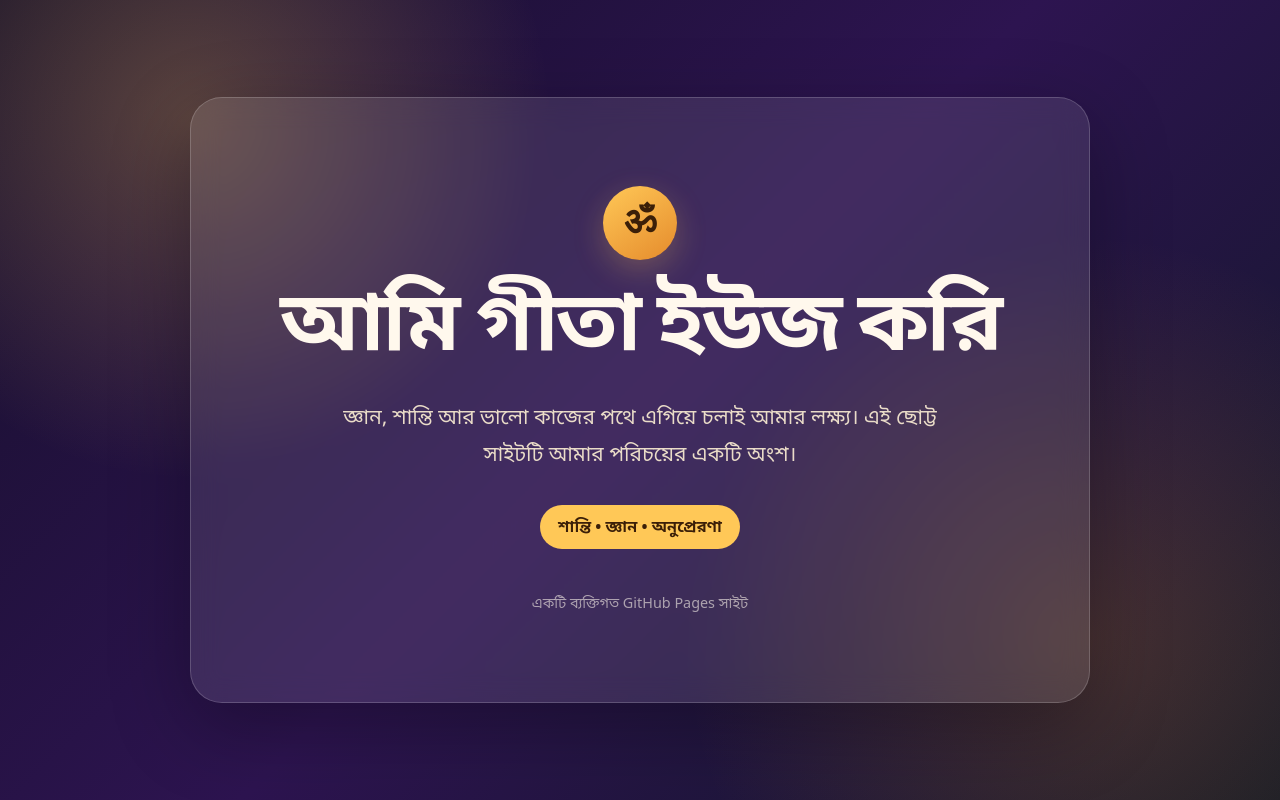
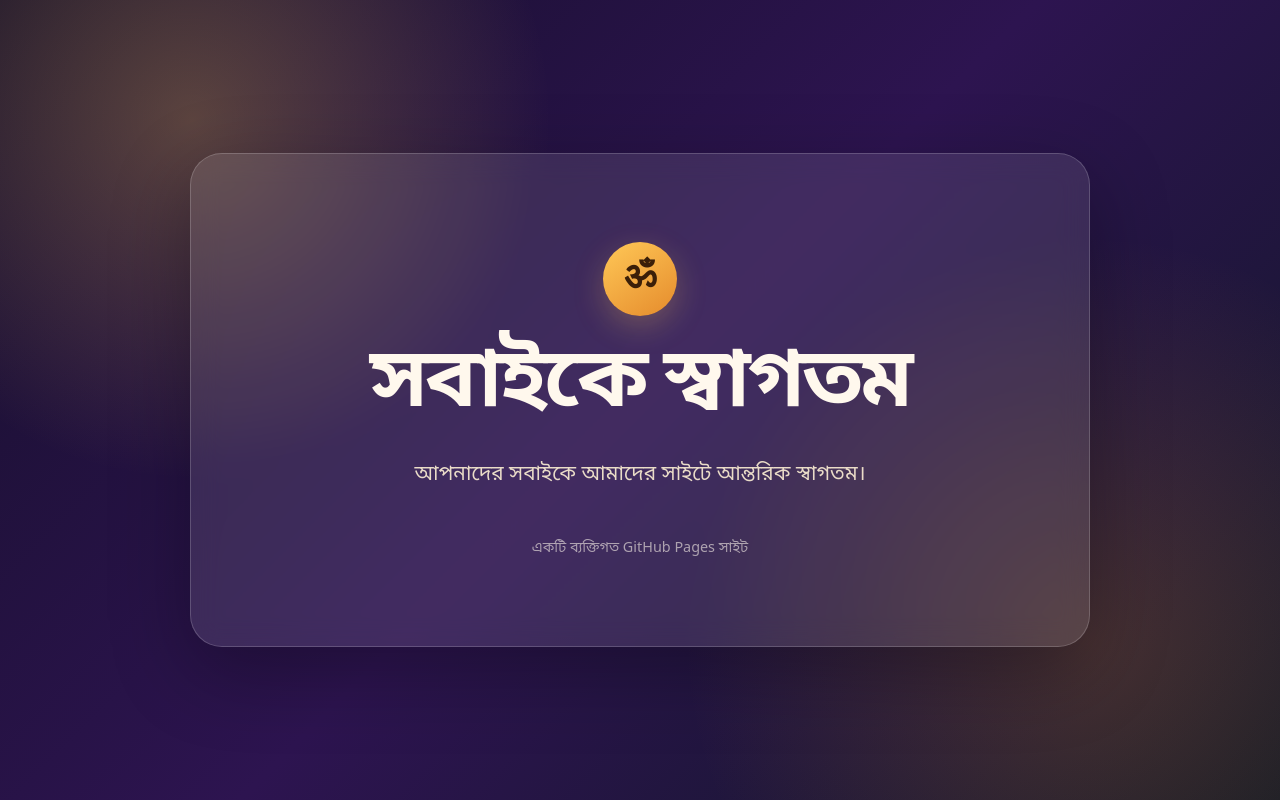
Before and after one commit to arrabbane/hobe, a plain HTML site: page index.html in a window 1280 px wide. Drawn offline with Linux system fonts and the light colour scheme.

Commit message:
Update welcome message on GitHub Pages site

```diff
--- a/index.html
+++ b/index.html
@@ -3,15 +3,14 @@
 <head>
   <meta charset="UTF-8" />
   <meta name="viewport" content="width=device-width, initial-scale=1.0" />
-  <title>আমি গীতা ইউজ করি</title>
-  <meta name="description" content="আমি গীতা ইউজ করি — একটি ছোট ব্যক্তিগত ওয়েবসাইট।" />
+  <title>সবাইকে স্বাগতম</title>
+  <meta name="description" content="সবাইকে স্বাগতম — একটি ব্যক্তিগত GitHub Pages সাইট।" />
   <style>
     :root {
       --ink: #fff8ed;
       --muted: #eadcc8;
       --accent: #ffc857;
       --accent-dark: #e58b2c;
-      --bg: #160f2b;
       --card: rgba(255, 255, 255, .1);
     }
 
@@ -70,16 +69,6 @@
       line-height: 1.8;
     }
 
-    .tag {
-      display: inline-block;
-      margin-top: 30px;
-      padding: 10px 18px;
-      border-radius: 999px;
-      color: #3b1f08;
-      font-weight: 700;
-      background: var(--accent);
-    }
-
     footer {
       margin-top: 44px;
       color: rgba(255,248,237,.58);
@@ -90,9 +79,8 @@
 <body>
   <main>
     <div class="symbol">ॐ</div>
-    <h1>আমি গীতা ইউজ করি</h1>
-    <p>জ্ঞান, শান্তি আর ভালো কাজের পথে এগিয়ে চলাই আমার লক্ষ্য। এই ছোট্ট সাইটটি আমার পরিচয়ের একটি অংশ।</p>
-    <div class="tag">শান্তি • জ্ঞান • অনুপ্রেরণা</div>
+    <h1>সবাইকে স্বাগতম</h1>
+    <p>আপনাদের সবাইকে আমাদের সাইটে আন্তরিক স্বাগতম।</p>
     <footer>একটি ব্যক্তিগত GitHub Pages সাইট</footer>
   </main>
 </body>
```
